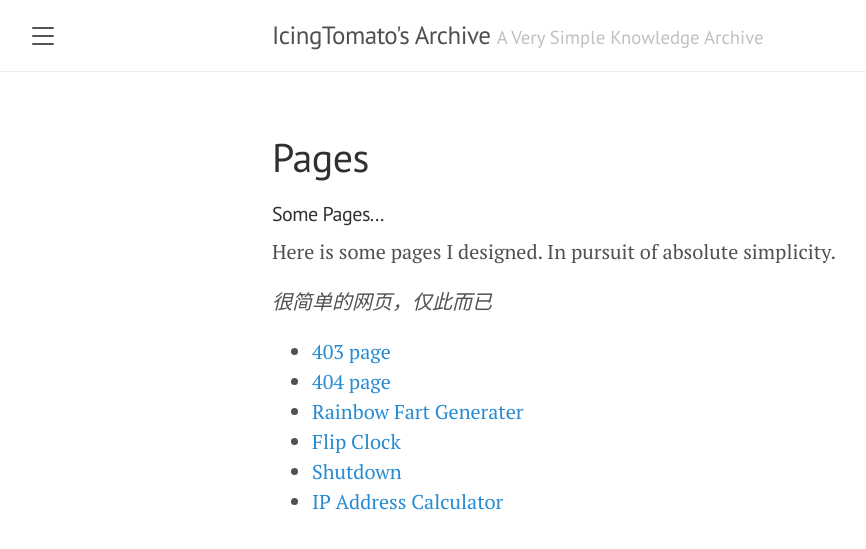
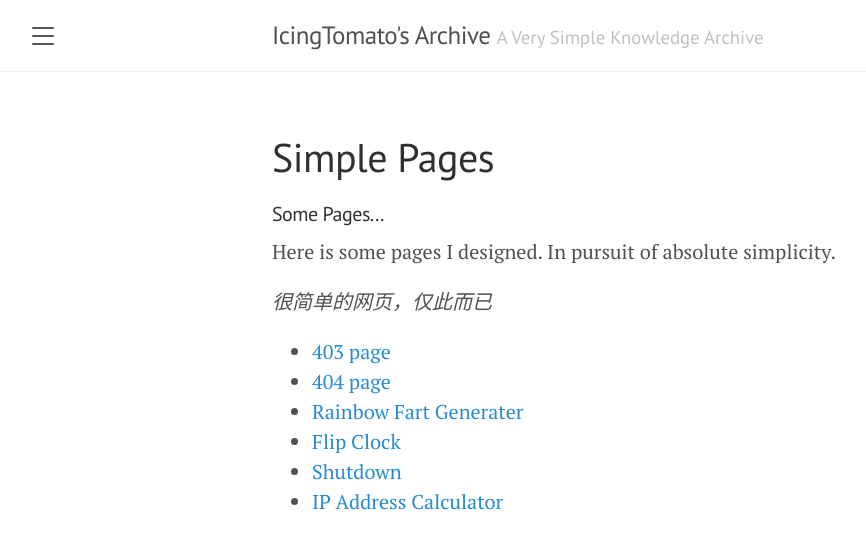
Before and after one commit to IcingTomato/icing.fun, a Jekyll site: the page built from simple_pages.md, in a window 1280 px wide. Shown: the top 549 px of the page, without its empty margins (8-874 px from the left). Built offline with Jekyll 4.4.1, drawn with Linux system fonts in a browser that asks for light colours.

Commit message:
Change: Change friends.md

```diff
--- a/_config.yml
+++ b/_config.yml
@@ -8,7 +8,7 @@ paginate:            10
 permalink:           pretty
 github:         https://github.com/IcingTomato
 twitter:             https://twitter.com/IcingTomato
-pages:                /pages
+simple_pages:                /simple_pages
 rss:                 /atom.xml
 
 # About/contact
--- a/_includes/sidebar.html
+++ b/_includes/sidebar.html
@@ -27,7 +27,7 @@
 
     <a class="sidebar-nav-item" href="{{ site.github }}">GitHub</a>
     <a class="sidebar-nav-item" href="{{ site.twitter }}">Twitter</a>
-    <a class="sidebar-nav-item" href="{{ site.pages }}">Pages</a>
+    <a class="sidebar-nav-item" href="{{ site.simple_pages }}">Simple Pages</a>
     <a class="sidebar-nav-item" href="{{ site.rss }}">RSS</a>
     <span class="sidebar-nav-item">{{ site.time | date: '%Y/%m/%d %a' }}</span>
   </nav>
--- a/pages.md
+++ b/simple_pages.md
@@ -1,6 +1,6 @@
 ---
 layout: page
-title: Pages
+title: Simple Pages
 ---
 
 <div class="me">
```
